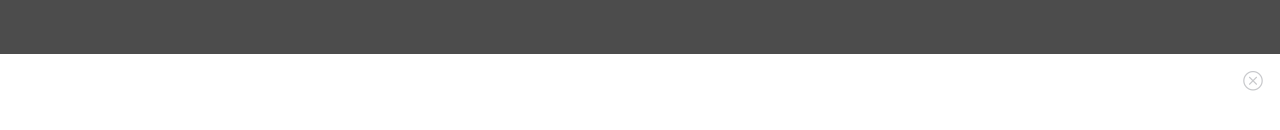
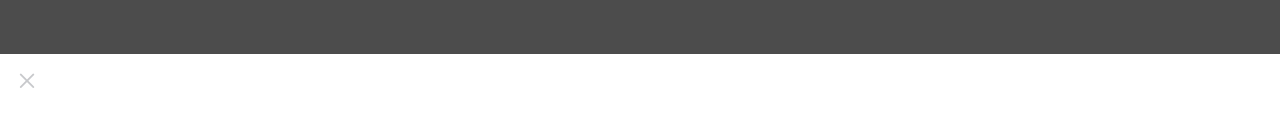
Before and after one commit to kingyeahwei/vant_learning, a Vue app: page / in a window 1280 px wide. Both pictures are taken after a click on the button "弹出". Shown: the part 506-636 px from the top of the page. Built offline with nearby package versions, Linux system fonts and the light colour scheme.

Commit message:
popup 定义弹出位置

```diff
--- a/src/App.vue
+++ b/src/App.vue
@@ -2,13 +2,21 @@
   <div id="app">
     <van-button @click="showPopup">弹出</van-button>
     <!--<van-popup v-model="show" closeable position="bottom" :style="{height: '60%'}"></van-popup>-->
+    <!--<van-popup-->
+    <!--  v-model="show"-->
+    <!--  closeable-->
+    <!--  close-icon="close"-->
+    <!--  position="bottom"-->
+    <!--  :style="{ height: '30%' }"-->
+    <!--/>-->
+
     <van-popup
       v-model="show"
       closeable
-      close-icon="close"
+      close-icon-position="top-left"
       position="bottom"
-      :style="{ height: '30%' }"
-    />
+      :style="{height: '30%'}"
+    ></van-popup>
   </div>
 </template>
 
```
